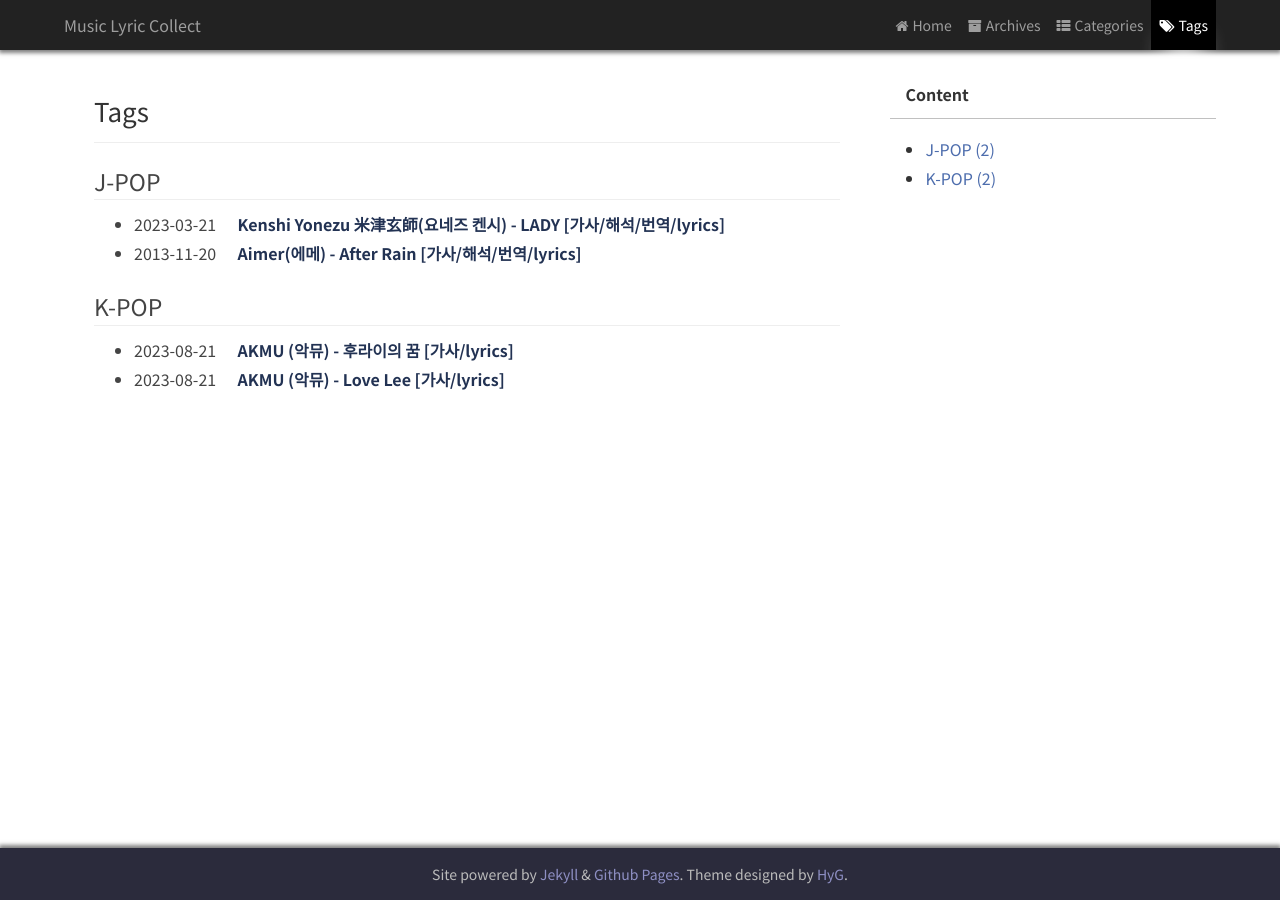
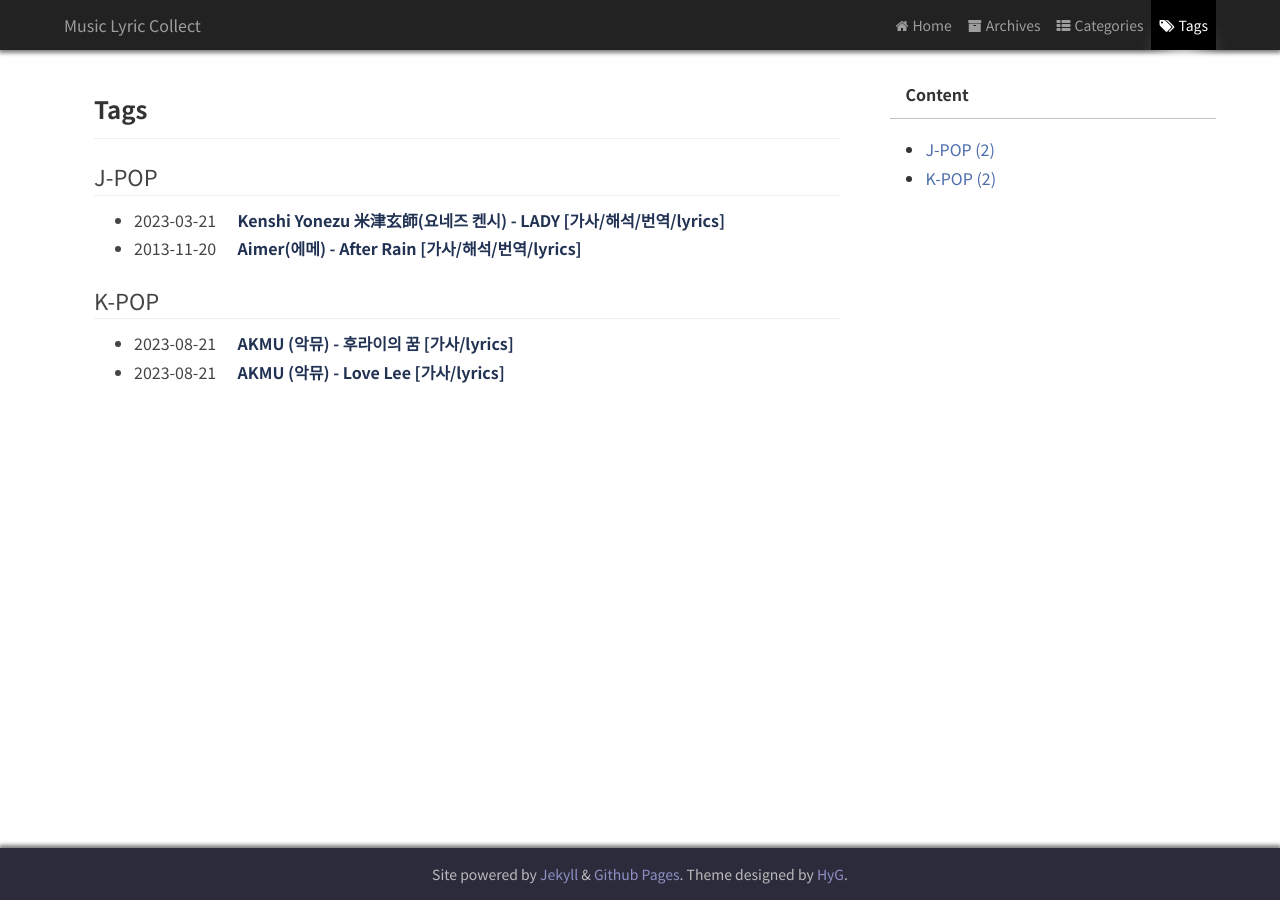
Before and after one commit to music-lyric-collect/music-lyric-collect.github.io, a Jekyll site: the page built from page/2tags.html, in a window 1280 px wide. Built offline with Jekyll 4.4.1, drawn with Linux system fonts in a browser that asks for light colours.

Commit message:
[Modify] adjust h1, h2 style

```diff
--- a/_sass/_reset.scss
+++ b/_sass/_reset.scss
@@ -48,10 +48,11 @@ hr {
 
 ///////////
 h1 {
-    font-size: 26px;
+    font-size: 24px;
+    font-weight: bold;
 }
 h2 {
-    font-size: 23px;
+    font-size: 22px;
     border-bottom: 1px solid #eee;
 }
 h3 {
```
